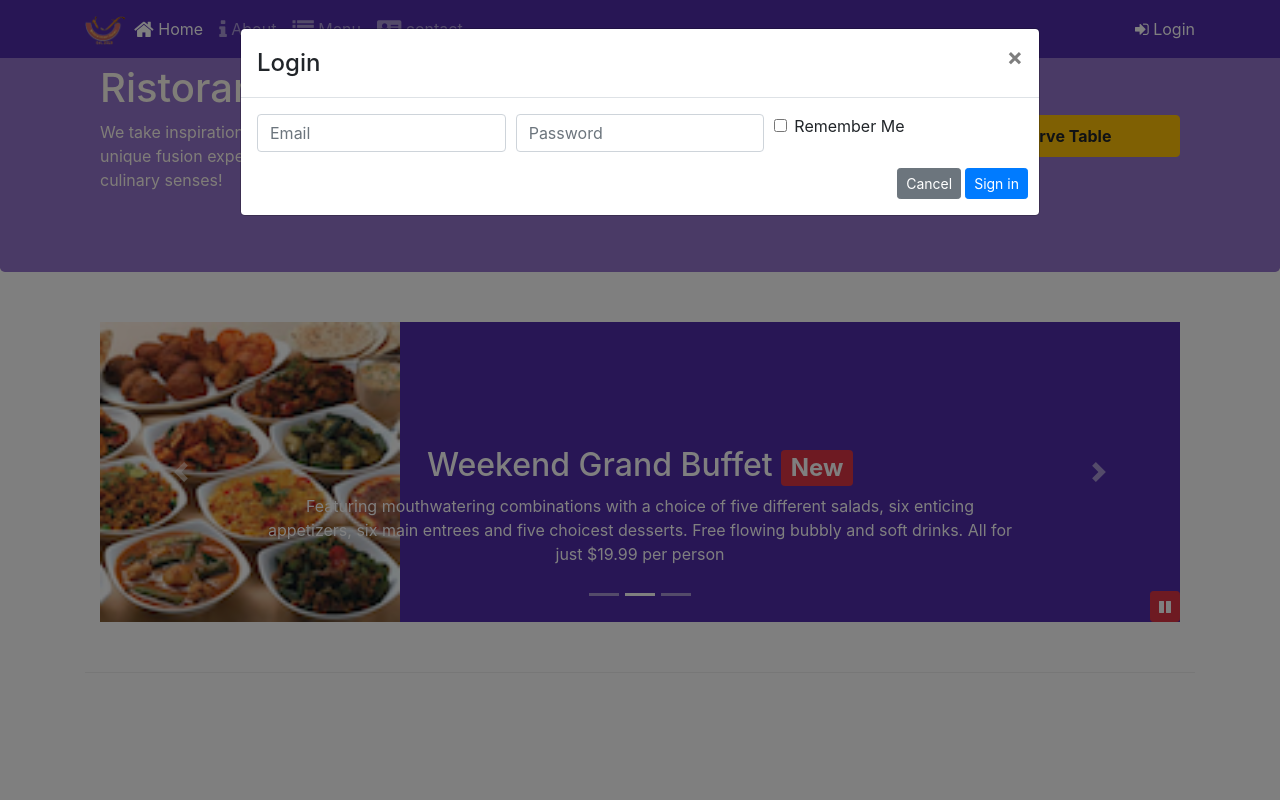
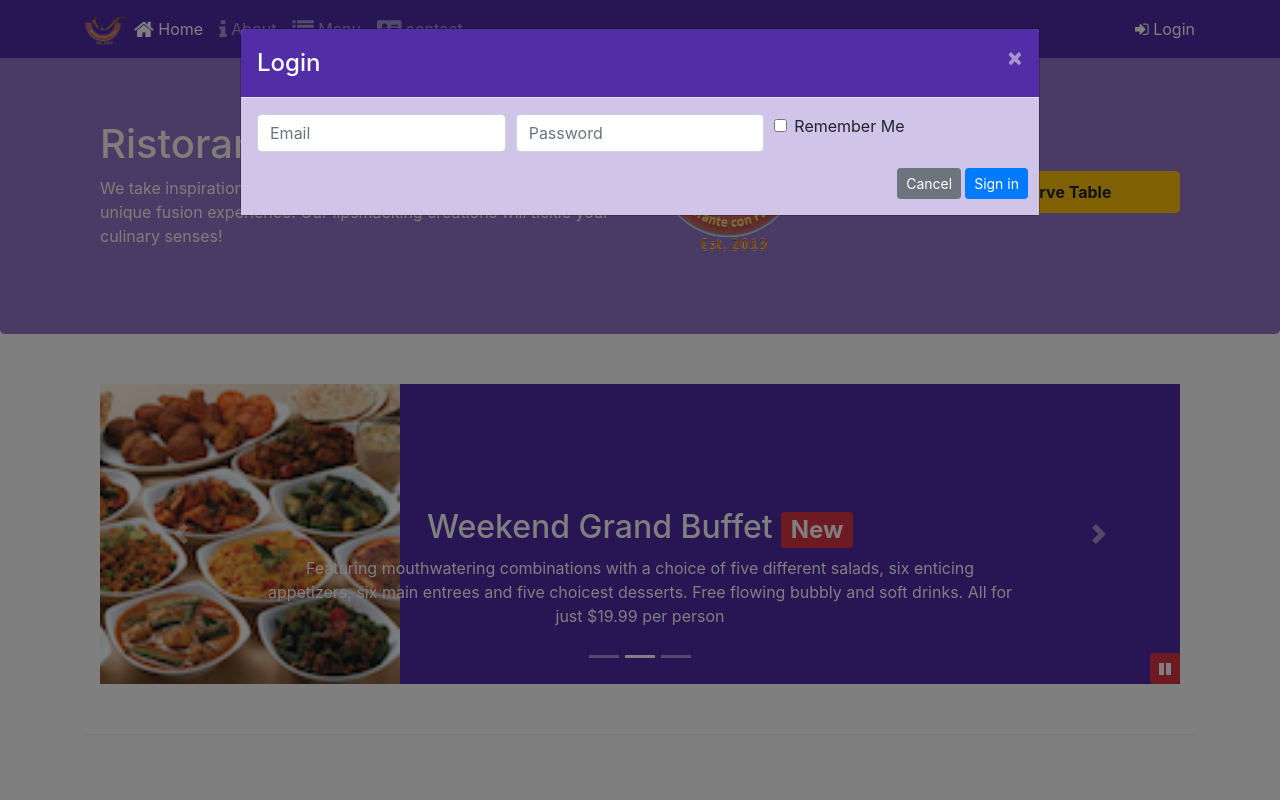
Before and after one commit to arihantjain2468/initial, a website: page index.html in a window 1280 px wide. Both pictures are taken after a click on the link "Login". Shown: the top 800 px of the page. Drawn offline with nearby package versions, Linux system fonts and the light colour scheme.

Commit message:
Last assign

```diff
--- a/index.html
+++ b/index.html
@@ -11,7 +11,7 @@
     <link rel="stylesheet" href="node_modules/bootstrap/dist/css/bootstrap.min.css">
     <link rel="stylesheet" href="node_modules/font-awesome/css/font-awesome.min.css">
     <link rel="stylesheet" href="node_modules/bootstrap-social/bootstrap-social.css">
-    <link rel="stylesheet" href="styles/style-old.css">
+    <link rel="stylesheet" href="styles/style.css">
     <title>Ristorante Con Fusion</title>
 </head>
 
@@ -23,9 +23,11 @@
                 <!-- restorante con fusion-->
                 <img src="logo.png" height="30" width="41">
             </a>
+
             <button type="button" class="navbar-toggler" data-toggle="collapse" data-target="#Navbar">
                 <span class="navbar-toggler-icon"></span>
             </button>
+
             <div class="collapse navbar-collapse" id="Navbar">
                 <ul class="navbar-nav mr-auto">
                     <li class="navitem active"><a class="nav-link" href="#"><span class="fa fa-home fa-lg"></span> Home
@@ -38,7 +40,8 @@
                                 class="fa fa-address-card fa-lg"></span> contact </a></li>
                 </ul>
                 <div class="navbar-text">
-                    <a data-toggle="modal" data-target="#loginModal">
+                    <!-- <a data-toggle="modal" data-target="#loginModal"> -->
+                    <a id="loginbtn">
                         <span class="fa fa-sign-in"></span> Login
                     </a>
                 </div>
@@ -110,8 +113,10 @@
                         href="#reserve">
                         <strong>Reserve Table</strong>
                     </a>-->
-                    <a role="button" class="btn btn-block nav-link btn-warning" data-toggle="modal"
-                        data-target="#reserveModal">
+                    <!-- <a role="button" class="btn btn-block nav-link btn-warning"
+                    data-toggle="modal" data-target="#reserveModal">  -->
+                    <a role="button" class="btn btn-block nav-link btn-warning"
+                    id="reservebtn">
                         <strong>Reserve Table</strong>
                     </a>
                 </div>
@@ -439,6 +444,7 @@
     <script src="node_modules/jquery/dist/jquery.slim.min.js"></script>
     <script src="node_modules/popper.js/dist/umd/popper.min.js"></script>
     <script src="node_modules/bootstrap/dist/js/bootstrap.min.js"></script>
+
     <script>
         //   $(document).ready(function(){
         //        $("#mycarousel").carousel( { interval: 20000000000 } );
@@ -449,19 +455,23 @@
         //        $('#mycarousel').carousel('cycle');
         //        });
         //    });
+        $('#reservebtn').click(function(){
+            $('#reserveModal').modal("toggle");
+        });
+        $('#loginbtn').click(function(){
+            $('#loginModal').modal("toggle");
+        });
         $(document).ready(function () {
-
             $("#mycarousel").carousel({ interval: 20000000000000 });
-
             $("#carouselButton").click(function () {
 
                 if ($("#carouselButton").children("span").hasClass('fa-pause')) {
-                    $("#mycarousel").carousel('pause');
+                    $('#mycarousel').carousel('pause');
                     $("#carouselButton").children("span").removeClass('fa-pause');
                     $("#carouselButton").children("span").addClass('fa-play');
                 }
                 else if ($("#carouselButton").children("span").hasClass('fa-play')) {
-                    $("#mycarousel").carousel('cycle');
+                    $('#mycarousel').carousel('cycle');
                     $("#carouselButton").children("span").removeClass('fa-play');
                     $("#carouselButton").children("span").addClass('fa-pause');
                 }
--- a/package.json
+++ b/package.json
@@ -6,12 +6,14 @@
   "scripts": {
     "start": "npm run lite",
     "test": "echo \"Error: no test specified\" && exit 1",
-    "lite": "lite-server"
+    "lite": "lite-server",
+    "scss":"node-sass -o styles/ styles/"
   },
   "author": "",
   "license": "ISC",
   "devDependencies": {
-    "lite-server": "^2.3.0"
+    "lite-server": "^2.3.0",
+    "node-sass": "^5.0.0"
   },
   "dependencies": {
     "bootstrap": "^4.5.3",
--- a/styles/style.scss
+++ b/styles/style.scss
@@ -1,9 +1,9 @@
-@lt-gray: #ddd;
-@bacground-dark: #512DA8;
-@background-light: #9575CD;
-@background-pale: #D1C4E9;
+$lt-gray: #ddd;
+$bacground-dark: #512DA8;
+$background-light: #9575CD;
+$background-pale: #D1C4E9;
 
-@carousel-item-height: 300px;
+$carousel-item-height: 300px;
 
 @mixin zero-margin($pad-up-dn,$pad-left-right){
    margin: 0px auto;
@@ -63,3 +63,16 @@ body{
     bottom: 0px;
     position: absolute;
 }
+.modal-header{
+    background-color: $bacground-dark;
+    color: white;
+    .close{
+        color: floralWhite;
+    }
+}
+.modal-body{
+    background-color: $background-pale;
+}
+#option1{
+    display: none;
+}
```
Also changed, not shown: styles/style.css, 1 other file.
